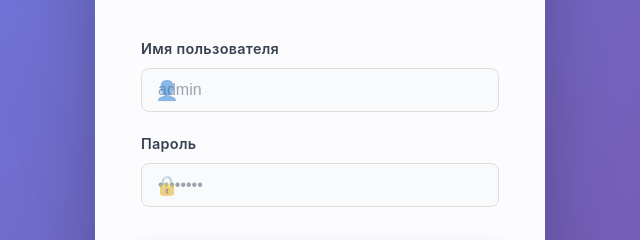
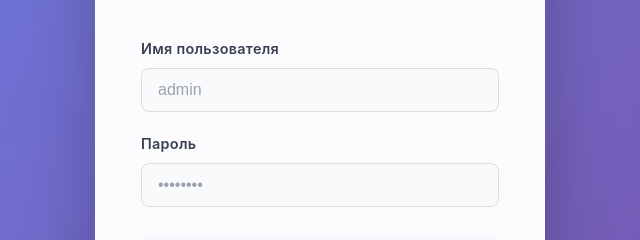
Before and after one commit to estr1per/LinkSnap, a website: page public/admin-login.html in a window 1280 px wide. Shown: the part 348-588 px from the top of the page, 320-960 px from the left. Drawn offline with Linux system fonts and the light colour scheme; no server answers.

```diff
--- a/public/admin.css
+++ b/public/admin.css
@@ -474,8 +474,7 @@ body::before {
     transition: opacity var(--transition-normal);
 }
 
-.input-wrapper.username::before { content: '👤'; }
-.input-wrapper.password::before { content: '🔒'; }
+
 
 .form-group input {
     width: 100%;
```
